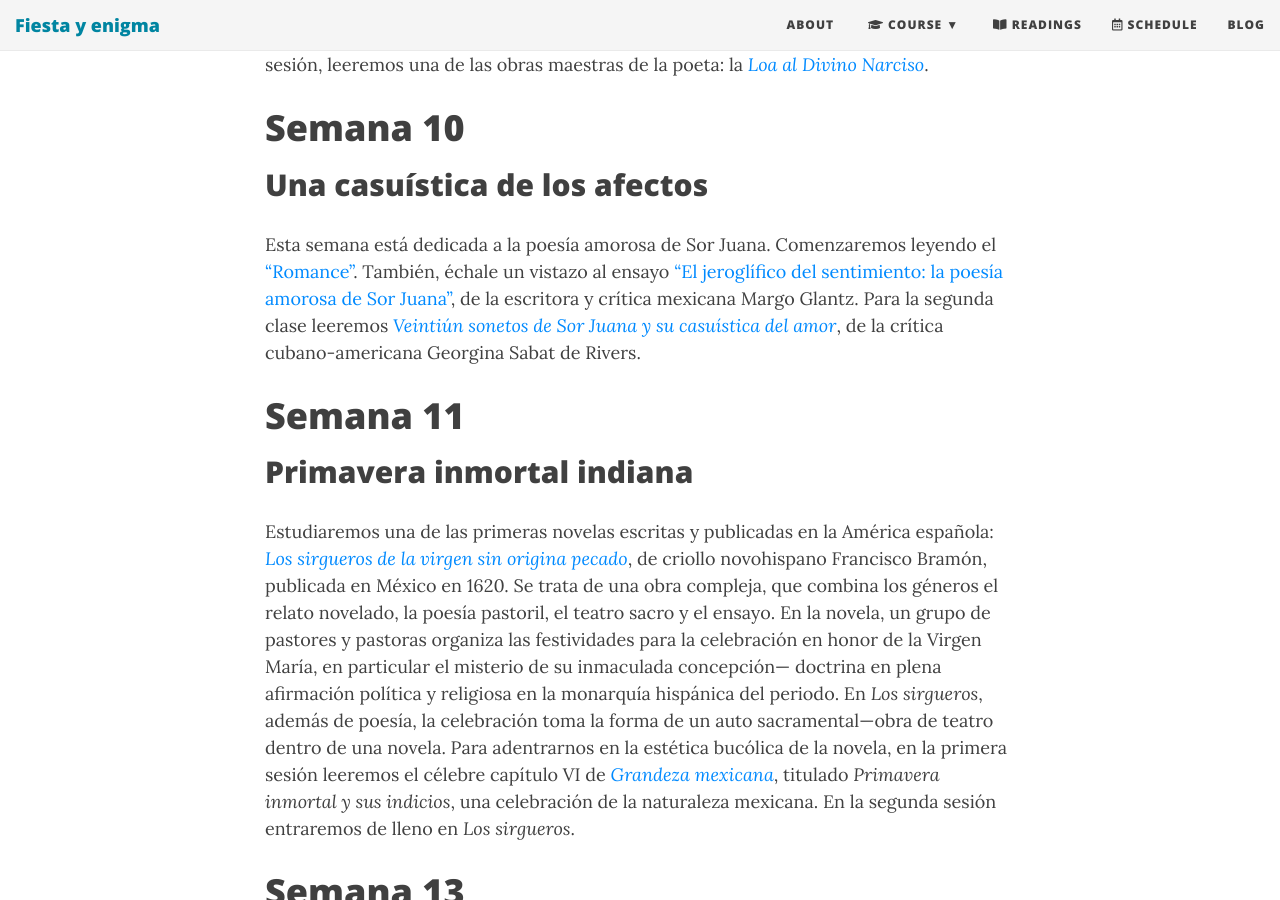
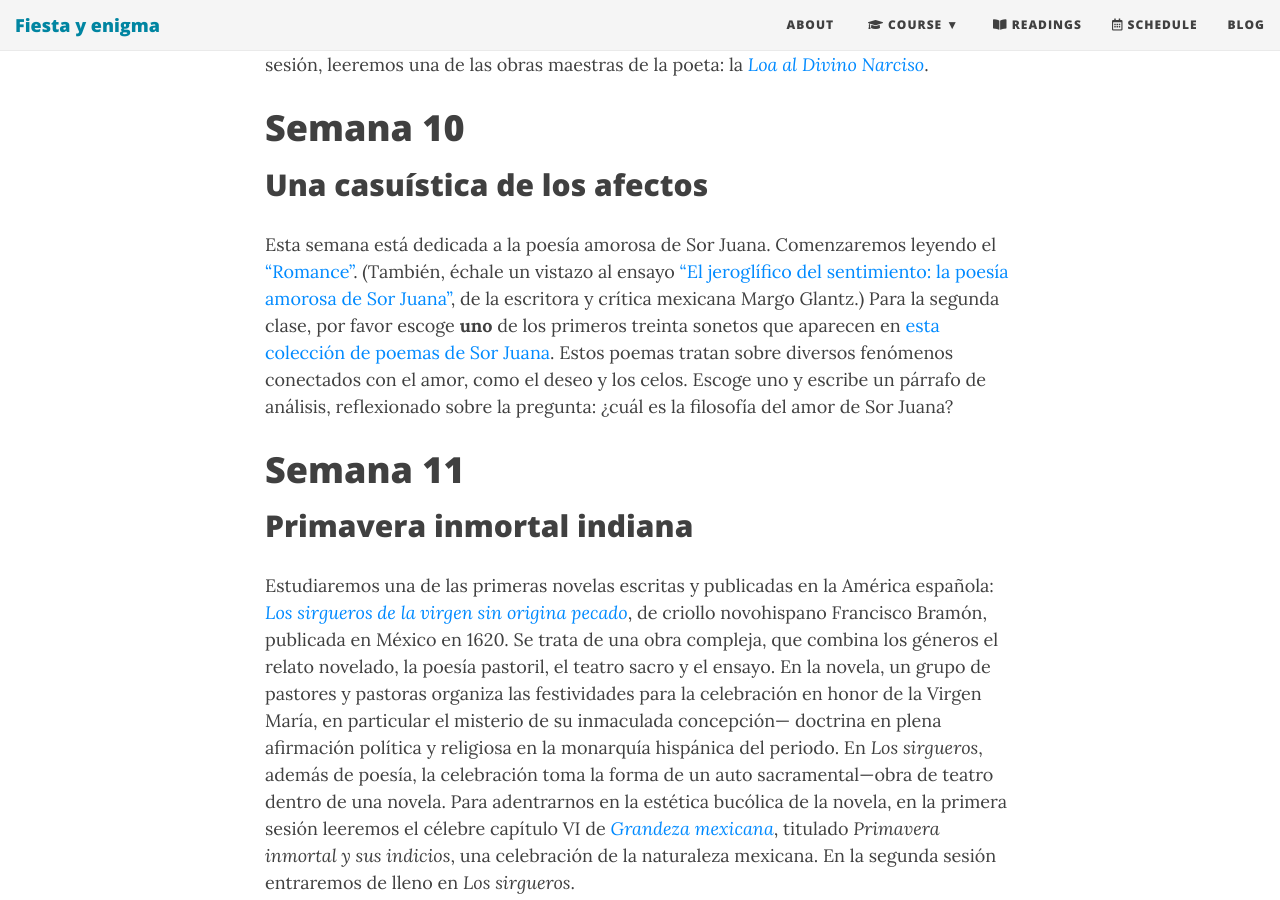
Before and after one commit to Hipomenes/novohispana, a Jekyll site: the page built from syllabus.md, in a window 1280 px wide and 900 px high, scrolled down 5338 px. Built offline with Jekyll 4.4.1, drawn with Linux system fonts in a browser that asks for light colours; nearby versions of some CDN libraries.

Commit message:
Update syllabus.md

```diff
--- a/syllabus.md
+++ b/syllabus.md
@@ -95,7 +95,7 @@ Esta semana tornamos nuestra atención a la figura más importante de las letras
 
 ## Una casuística de los afectos
 
-Esta semana está dedicada a la poesía amorosa de Sor Juana. Comenzaremos leyendo el ["Romance"](https://www.poeticous.com/sor-juana-ines-de-la-cruz/que-resuelve-con-ingenuidad-sobre-el-problema-entre-las-instancias-de-la-obligacion-y-el-afecto?filter=most-views&locale=it). También, échale un vistazo al ensayo ["El jeroglífico del sentimiento: la poesía amorosa de Sor Juana"](https://core.ac.uk/download/pdf/16360794.pdf), de la escritora y crítica mexicana Margo Glantz. Para la segunda clase leeremos [*Veintiún sonetos de Sor Juana y su casuística del amor*](http://www.cervantesvirtual.com/obra-visor/veintin-sonetos-de-sor-juana-y-su-casustica-del-amor-0/html/30ed4dee-44ae-438c-8caa-9327ca1791ee_8.html#I_0_), de la crítica cubano-americana Georgina Sabat de Rivers.
+Esta semana está dedicada a la poesía amorosa de Sor Juana. Comenzaremos leyendo el ["Romance"](https://www.poeticous.com/sor-juana-ines-de-la-cruz/que-resuelve-con-ingenuidad-sobre-el-problema-entre-las-instancias-de-la-obligacion-y-el-afecto?filter=most-views&locale=it). (También, échale un vistazo al ensayo ["El jeroglífico del sentimiento: la poesía amorosa de Sor Juana"](https://core.ac.uk/download/pdf/16360794.pdf), de la escritora y crítica mexicana Margo Glantz.) Para la segunda clase, por favor escoge **uno** de los primeros treinta sonetos que aparecen en [esta colección de poemas de Sor Juana](http://www.cervantesvirtual.com/obra-visor/sonetos--2/html/). Estos poemas tratan sobre diversos fenómenos conectados con el amor, como el deseo y los celos. Escoge uno y escribe un párrafo de análisis, reflexionado sobre la pregunta: ¿cuál es la filosofía del amor de Sor Juana?
 
 # Semana 11
 
```
